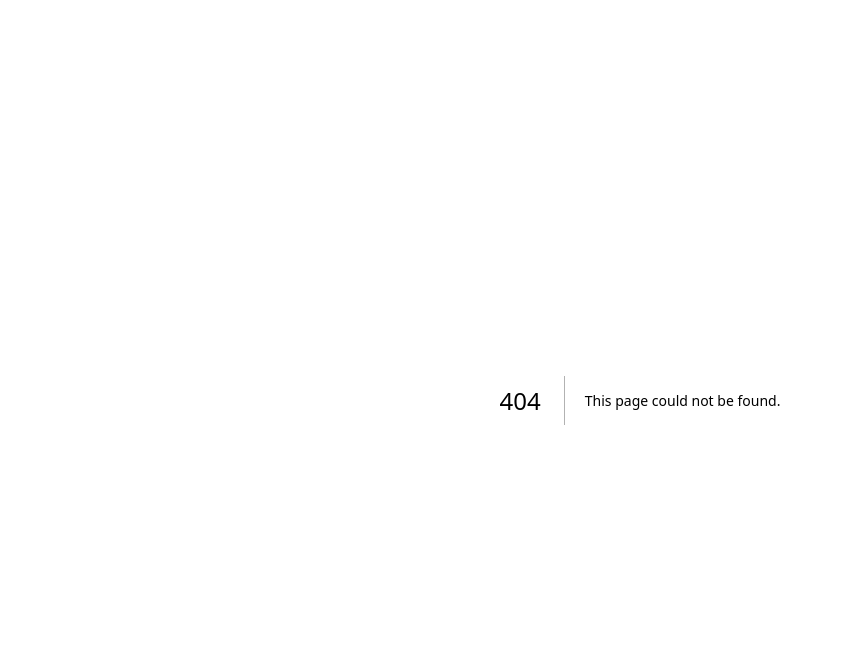
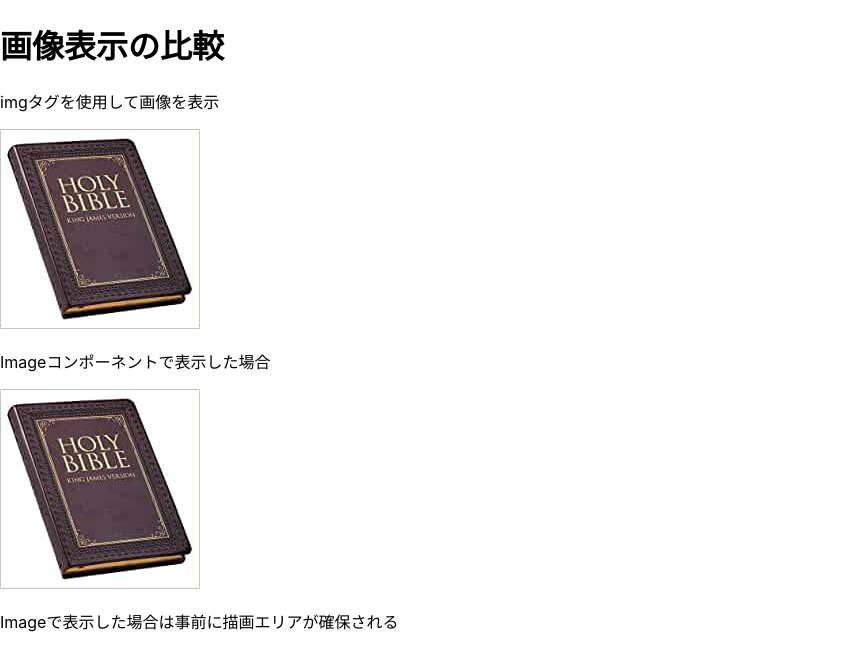
Before and after one commit to alto-I/next-sample, a Next.js app: page /image-sample in a window 1280 px wide. Before the commit this address had no page. Shown: the top 670 px of the page, without its empty margins (0-843 px from the left). Built offline with nearby package versions, Linux system fonts and the light colour scheme.

Commit message:
3.9.4まで

```diff
--- /dev/null
+++ b/pages/image-sample.tsx
@@ -0,0 +1,18 @@
+import { NextPage } from 'next';
+import Image from 'next/image';
+import BibleImage from '../public/images/bible.jpeg';
+
+const ImageSample: NextPage<void> = (props) => {
+  return (
+    <div>
+      <h1>画像表示の比較</h1>
+      <p>imgタグを使用して画像を表示</p>
+      <img src="/images/bible.jpeg" />
+      <p>Imageコンポーネントで表示した場合</p>
+      <Image src={BibleImage} />
+      <p>Imageで表示した場合は事前に描画エリアが確保される</p>
+    </div>
+  );
+};
+
+export default ImageSample;
```
Also changed, not shown: pages/EnvSample.tsx (added, +32 -0 lines), pages/sayhello.tsx (added, +18 -0 lines), pages/ssg.tsx (+9 -9 lines), public/images/bible.jpeg (added), 1 other file (tests, documents, lock files or other folders).
